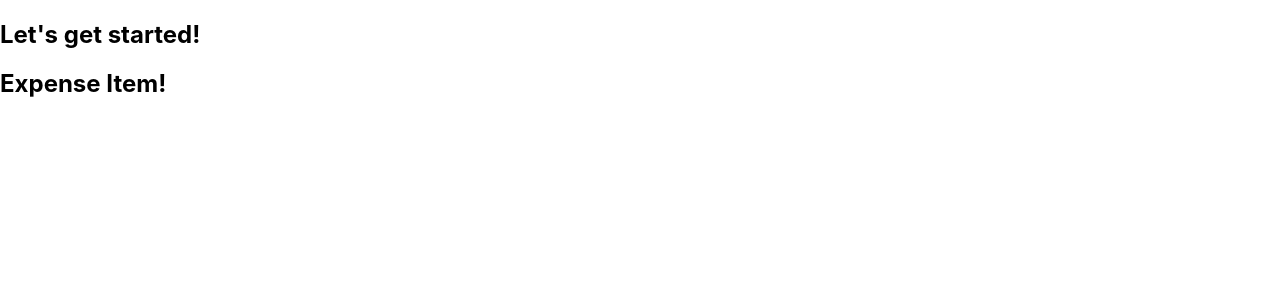
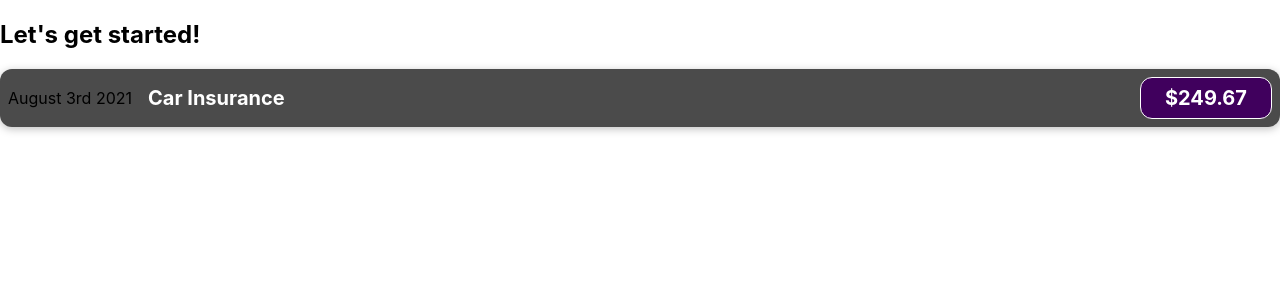
Before and after one commit to alex-avitia/react-practice-and-exercises, a React (Create React App) app: page / in a window 1280 px wide. Shown: the top 300 px of the page. Built offline with nearby package versions, Linux system fonts and the light colour scheme.

Commit message:
feat: added basic css in proper React syntax

```diff
--- /dev/null
+++ b/src/components/ExpenseItem.css
@@ -0,0 +1,56 @@
+.expense-item {
+    display: flex;
+    justify-content: space-between;
+    align-items: center;
+    box-shadow: 0 2px 8px rgba(0, 0, 0, 0.25);
+    padding: 0.5rem;
+    margin: 1rem 0;
+    border-radius: 12px;
+    background-color: #4b4b4b;
+}
+
+.expense-item__description {
+    display: flex;
+    flex-direction: column;
+    gap: 1rem;
+    align-items: flex-end;
+    flex-flow: column-reverse;
+    justify-content: flex-start;
+    flex: 1;
+}
+
+.expense-item h2 {
+    color: #3a3a3a;
+    font-size: 1rem;
+    flex: 1;
+    margin: 0 1rem;
+    color: white;
+}
+
+.expense-item__price {
+    font-size: 1rem;
+    font-weight: bold;
+    color: white;
+    background-color: #40005d;
+    border: 1px solid white;
+    padding: 0.5rem;
+    border-radius: 12px;
+}
+
+@media (min-width: 580px) {
+    .expense-item__description {
+        flex-direction: row;
+        align-items: center;
+        justify-content: flex-start;
+        flex: 1;
+    }
+
+    .expense-item__description h2 {
+        font-size: 1.25rem;
+    }
+
+    .expense-item__price {
+        font-size: 1.25rem;
+        padding: 0.5rem 1.5rem;
+    }
+}
--- a/src/components/ExpenseItem.js
+++ b/src/components/ExpenseItem.js
@@ -1,5 +1,15 @@
+import './ExpenseItem.css';
+
 function ExpenseItem () {
-    return <h2>Expense Item!</h2>
+    return (
+        <div className="expense-item">
+            <div>August 3rd 2021</div>
+            <div className="expense-item__description">
+                <h2>Car Insurance</h2>
+                <div className="expense-item__price">$249.67</div>
+            </div>
+        </div>
+    );
 }
 
 //must be exported to be used outside of this js file
```
